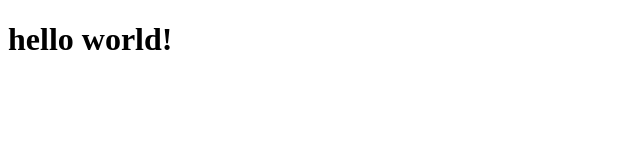
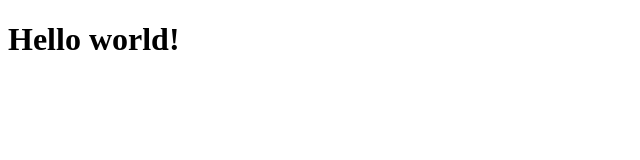
Before and after one commit to slawinsky/weather-app, a React app: page / in a window 1280 px wide. Shown: the top 160 px of the page, without its empty margins (0-640 px from the left). Built offline with nearby package versions, Linux system fonts and the light colour scheme.

Commit message:
add transform-class-properties and syntax-class-properties plugin

```diff
--- a/package.json
+++ b/package.json
@@ -16,10 +16,12 @@
   "license": "ISC",
   "devDependencies": {
     "@babel/core": "^7.10.3",
+    "@babel/plugin-syntax-class-properties": "^7.10.1",
     "@babel/preset-env": "^7.10.3",
     "@babel/preset-react": "^7.10.1",
     "babel-core": "^6.26.3",
     "babel-loader": "^8.1.0",
+    "babel-plugin-transform-class-properties": "^6.24.1",
     "babel-preset-env": "^1.7.0",
     "babel-preset-react": "^6.24.1",
     "css-loader": "^3.6.0",
--- /dev/null
+++ b/src/App.js
@@ -0,0 +1,11 @@
+import React, { Component } from "react";
+
+class App extends Component {
+  state = {};
+
+  render() {
+    return <h1>Hello world!</h1>;
+  }
+}
+
+export default App;
--- a/src/index.js
+++ b/src/index.js
@@ -1,8 +1,6 @@
 import React from "react";
 import ReactDOM from "react-dom";
 
-const Index = () => {
-  return <h1>hello world!</h1>;
-};
+import App from "./App";
 
-ReactDOM.render(<Index />, document.getElementById("root"));
+ReactDOM.render(<App />, document.getElementById("root"));
```
Also changed, not shown: .babelrc, .eslintrc.js, 1 other file (tests, documents, lock files or other folders).
